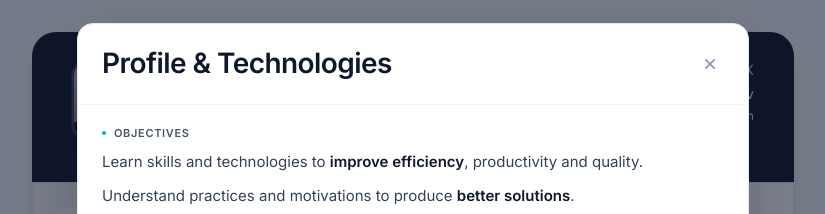
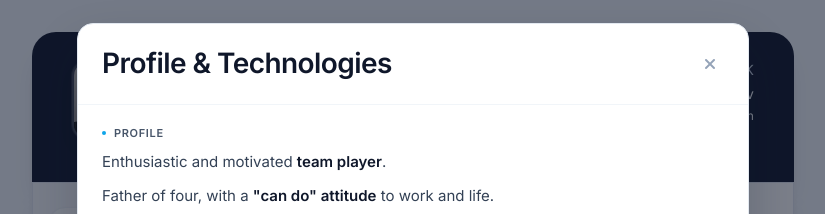
Before and after one commit to ajn/ajn.github.io, a website: page index.html in a window 1280 px wide. Both pictures are taken after a click on the button 386 px from the left and 420 px from the top of the page. Shown: the top 214 px of the page, without its empty margins (227-1052 px from the left). Drawn offline with nearby package versions, Linux system fonts and the light colour scheme.

Commit message:
Added Profile preamble to modal and regenerated cv.pdf

```diff
--- a/index.html
+++ b/index.html
@@ -1126,6 +1126,11 @@
     </dialog>
 
     <template id="modal-content-profile">
+        <p class="profile-section-head">Profile</p>
+        <div class="profile-objectives">
+            <p>Enthusiastic and motivated <strong>team player</strong>.</p>
+            <p>Father of four, with a <strong>"can do" attitude</strong> to work and life.</p>
+        </div>
         <p class="profile-section-head">Objectives</p>
         <div class="profile-objectives">
             <p>Learn skills and technologies to <strong>improve efficiency</strong>, productivity and quality.</p>
```
Also changed, not shown: 1 other file.
